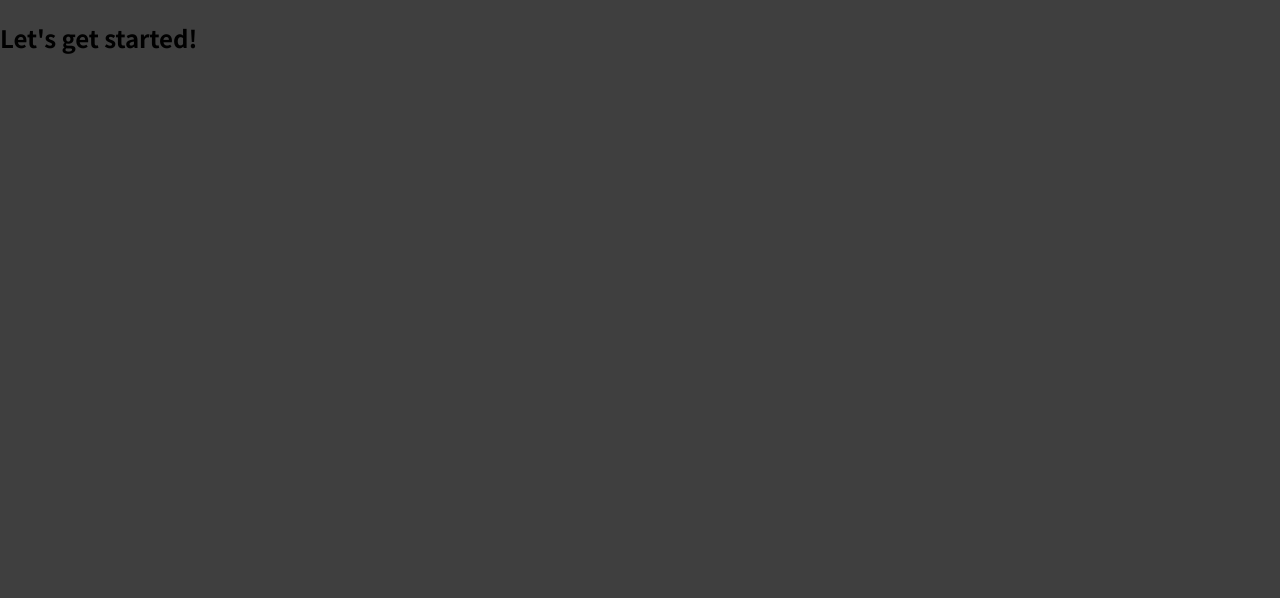
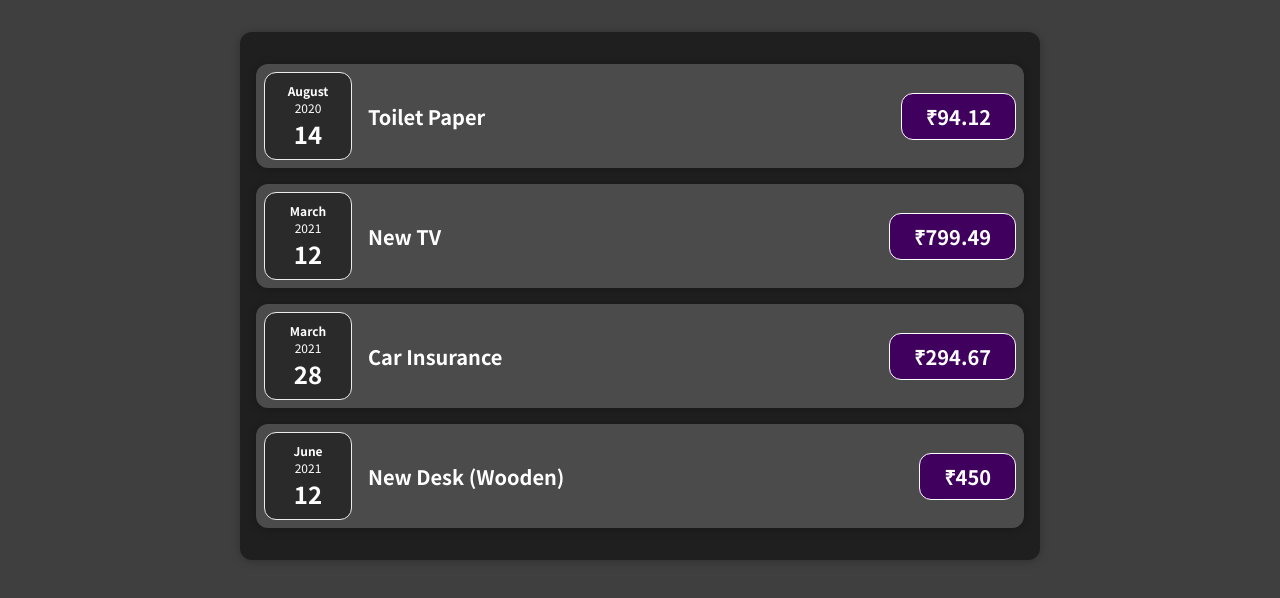
Before and after one commit to keshav37a/expense-tracker, a JavaScript app: page / in a window 1280 px wide. Shown: the top 598 px of the page. Built offline with nearby package versions, Linux system fonts and the light colour scheme.

Commit message:
add expenses component; add ui card hoc component

```diff
--- a/src/App.js
+++ b/src/App.js
@@ -1,9 +1,33 @@
-function App() {
+import ExpenseContainer from "./components/Expenses/ExpenseContainer/ExpenseContainer";
+
+const App = () => {
+  const expenses = [
+    {
+      id: "e1",
+      title: "Toilet Paper",
+      amount: 94.12,
+      date: new Date(2020, 7, 14),
+    },
+    { id: "e2", title: "New TV", amount: 799.49, date: new Date(2021, 2, 12) },
+    {
+      id: "e3",
+      title: "Car Insurance",
+      amount: 294.67,
+      date: new Date(2021, 2, 28),
+    },
+    {
+      id: "e4",
+      title: "New Desk (Wooden)",
+      amount: 450,
+      date: new Date(2021, 5, 12),
+    },
+  ];
+
   return (
     <div>
-      <h2>Let's get started!</h2>
+      <ExpenseContainer expenses={expenses} />
     </div>
   );
-}
+};
 
 export default App;
--- /dev/null
+++ b/src/components/Expenses/ExpenseContainer/ExpenseContainer.css
@@ -0,0 +1,7 @@
+.expenses {
+    padding: 1rem;
+    margin: 2rem auto;
+    width: 50rem;
+    max-width: 95%;
+    background-color: rgb(31, 31, 31);
+  }
--- /dev/null
+++ b/src/components/Expenses/ExpenseContainer/ExpenseContainer.js
@@ -0,0 +1,16 @@
+import ExpenseItem from "../ExpenseItem/ExpenseItem";
+import Card from "../../UI/Card/Card";
+import "./ExpenseContainer.css";
+
+const ExpenseContainer = (props) => {
+  const expenses = props.expenses;
+  return (
+    <Card className="expenses">
+      {expenses.map((item) => {
+        return <ExpenseItem key={item.id} {...item} />;
+      })}
+    </Card>
+  );
+};
+
+export default ExpenseContainer;
--- /dev/null
+++ b/src/components/Expenses/ExpenseDate/ExpenseDate.css
@@ -0,0 +1,26 @@
+.expense-date {
+  display: flex;
+  flex-direction: column;
+  width: 5.5rem;
+  height: 5.5rem;
+  border: 1px solid #ececec;
+  background-color: #2a2a2a;
+  color: white;
+  border-radius: 12px;
+  align-items: center;
+  justify-content: center;
+}
+
+.expense-date__month {
+  font-size: 0.75rem;
+  font-weight: bold;
+}
+
+.expense-date__year {
+  font-size: 0.75rem;
+}
+
+.expense-date__day {
+  font-size: 1.5rem;
+  font-weight: bold;
+}
--- /dev/null
+++ b/src/components/Expenses/ExpenseDate/ExpenseDate.js
@@ -0,0 +1,18 @@
+import "./ExpenseDate.css";
+
+const ExpenseDate = (props) => {
+  const date = props.date;
+  const month = date.toLocaleString(`en-US`, { month: "long" });
+  const year = date.toLocaleString(`en-US`, { year: "numeric" });
+  const day = date.toLocaleString(`en-US`, { day: "numeric" });
+
+  return (
+    <div className="expense-date">
+      <div className="expense-date__month">{month}</div>
+      <div className="expense-date__year">{year}</div>
+      <div className="expense-date__day">{day}</div>
+    </div>
+  );
+};
+
+export default ExpenseDate;
--- /dev/null
+++ b/src/components/Expenses/ExpenseItem/ExpenseItem.css
@@ -0,0 +1,55 @@
+.expense-item {
+    display: flex;
+    justify-content: space-between;
+    align-items: center;
+    padding: 0.5rem;
+    margin: 1rem 0;
+    border-radius: 12px;
+    background-color: #4b4b4b;
+  }
+
+  .expense-item__description {
+    display: flex;
+    flex-direction: column;
+    gap: 1rem;
+    align-items: flex-end;
+    flex-flow: column-reverse;
+    justify-content: flex-start;
+    flex: 1;
+  }
+
+  .expense-item h2 {
+    color: #3a3a3a;
+    font-size: 1rem;
+    flex: 1;
+    margin: 0 1rem;
+    color: white;
+  }
+
+  .expense-item__price {
+    font-size: 1rem;
+    font-weight: bold;
+    color: white;
+    background-color: #40005d;
+    border: 1px solid white;
+    padding: 0.5rem;
+    border-radius: 12px;
+  }
+
+  @media (min-width: 580px) {
+    .expense-item__description {
+      flex-direction: row;
+      align-items: center;
+      justify-content: flex-start;
+      flex: 1;
+    }
+
+    .expense-item__description h2 {
+      font-size: 1.25rem;
+    }
+
+    .expense-item__price {
+      font-size: 1.25rem;
+      padding: 0.5rem 1.5rem;
+    }
+  }
--- /dev/null
+++ b/src/components/Expenses/ExpenseItem/ExpenseItem.js
@@ -0,0 +1,21 @@
+import "./ExpenseItem.css";
+import ExpenseDate from "../ExpenseDate/ExpenseDate";
+import Card from "../../UI/Card/Card";
+
+const ExpenseItem = (props) => {
+  const date = props.date;
+  const title = props.title;
+  const amount = props.amount;
+
+  return (
+    <Card className="expense-item">
+      <ExpenseDate date={date} />
+      <div className="expense-item__description">
+        <h2>{title}</h2>
+        <div className="expense-item__price">₹{amount}</div>
+      </div>
+    </Card>
+  );
+};
+
+export default ExpenseItem;
--- /dev/null
+++ b/src/components/UI/Card/Card.css
@@ -0,0 +1,4 @@
+.card{
+    border-radius: 12px;
+    box-shadow: 0 1px 8px rgba(0, 0, 0, 0.25);
+}
--- /dev/null
+++ b/src/components/UI/Card/Card.js
@@ -0,0 +1,8 @@
+import "./Card.css";
+
+const Card = (props) => {
+  const classes = `card ${props.className}`;
+  return <div className={classes}>{props.children}</div>;
+};
+
+export default Card;
```
Also changed, not shown: 1 other file (tests, documents, lock files or other folders).
